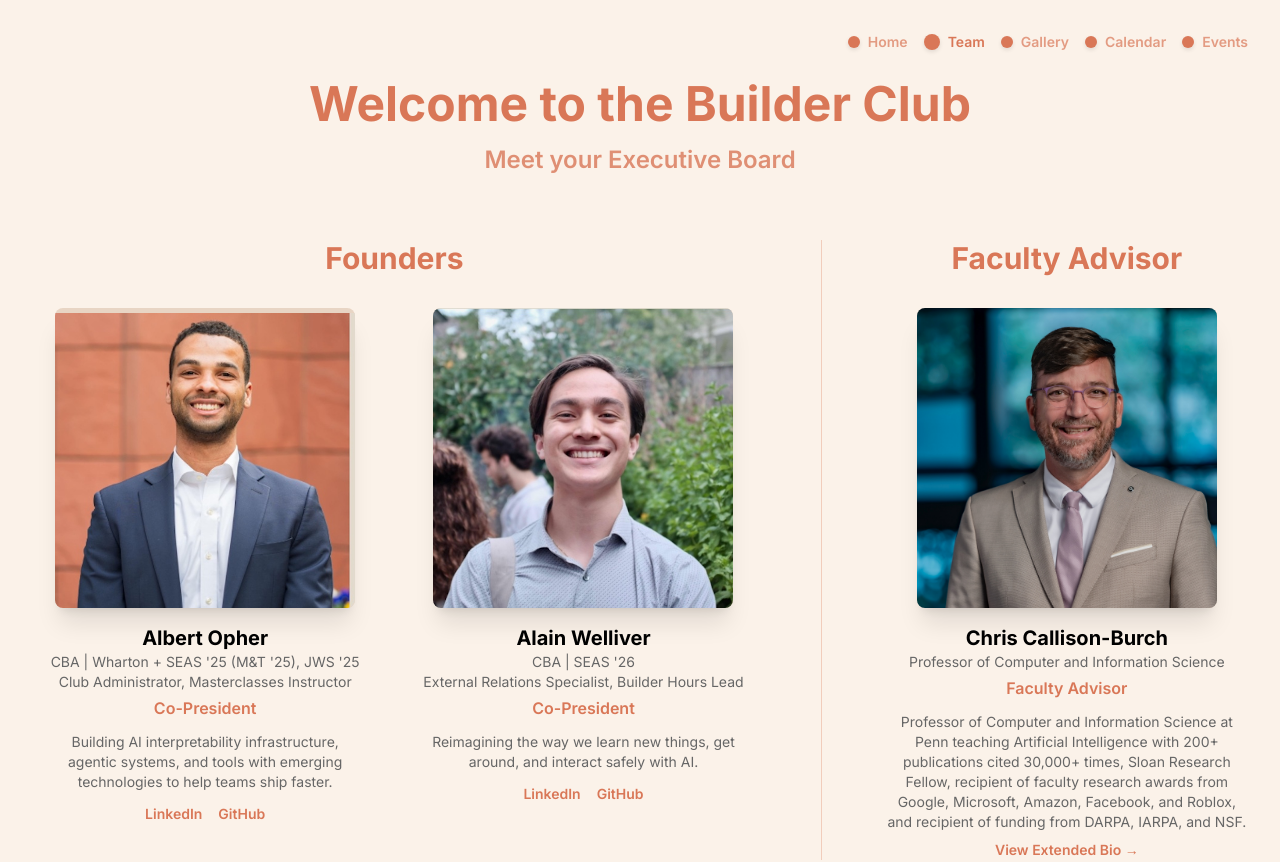
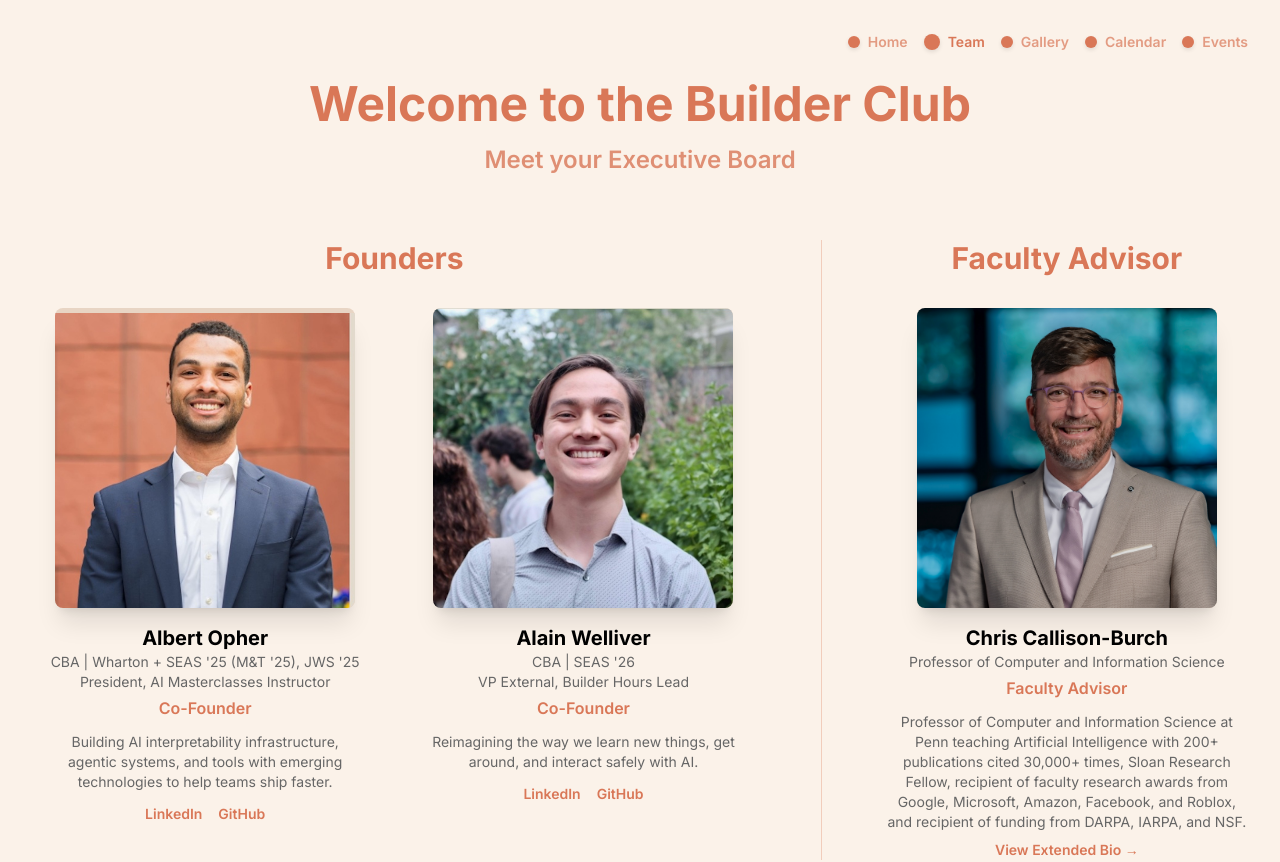
Before and after one commit to alainwelliver/penn-cbc-website, a Next.js app: page /team in a window 1280 px wide. Shown: the top 862 px of the page. Built offline with nearby package versions, Linux system fonts and the light colour scheme.

Commit message:
Update page.tsx

```diff
--- a/app/team/page.tsx
+++ b/app/team/page.tsx
@@ -19,8 +19,8 @@ export default function Team() {
     {
       name: 'Albert Opher',
       title: 'CBA | Wharton + SEAS \'25 (M&T \'25), JWS \'25',
-      subtitle: 'Club Administrator, Masterclasses Instructor',
-      role: 'Co-President',
+      subtitle: 'President, AI Masterclasses Instructor',
+      role: 'Co-Founder',
       image: '/team/albert.jpg',
       bio: 'Building AI interpretability infrastructure, agentic systems, and tools with emerging technologies to help teams ship faster.',
       imagePosition: '100% -10%',
@@ -30,8 +30,8 @@ export default function Team() {
     {
       name: 'Alain Welliver',
       title: 'CBA | SEAS \'26',
-      subtitle: 'External Relations Specialist, Builder Hours Lead',
-      role: 'Co-President',
+      subtitle: 'VP External, Builder Hours Lead',
+      role: 'Co-Founder',
       image: '/team/alain.jpg',
       bio: 'Reimagining the way we learn new things, get around, and interact safely with AI.',
       imagePosition: '50% 45%',
```
